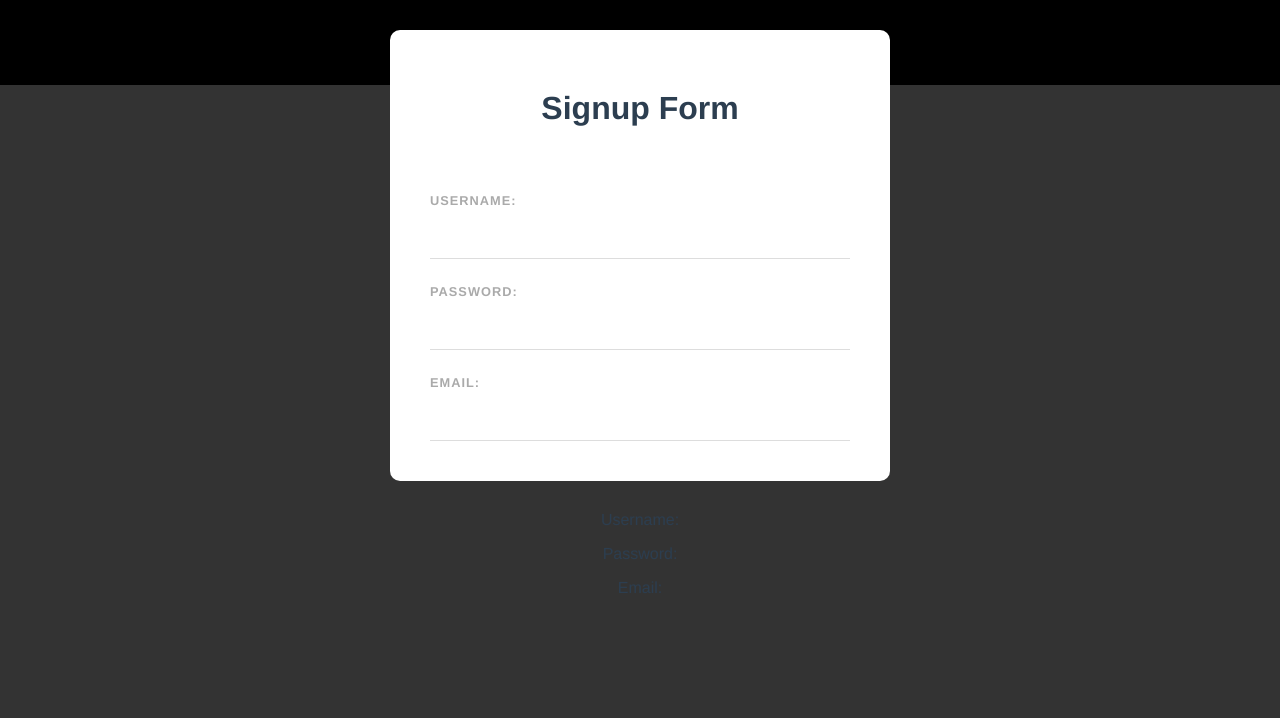
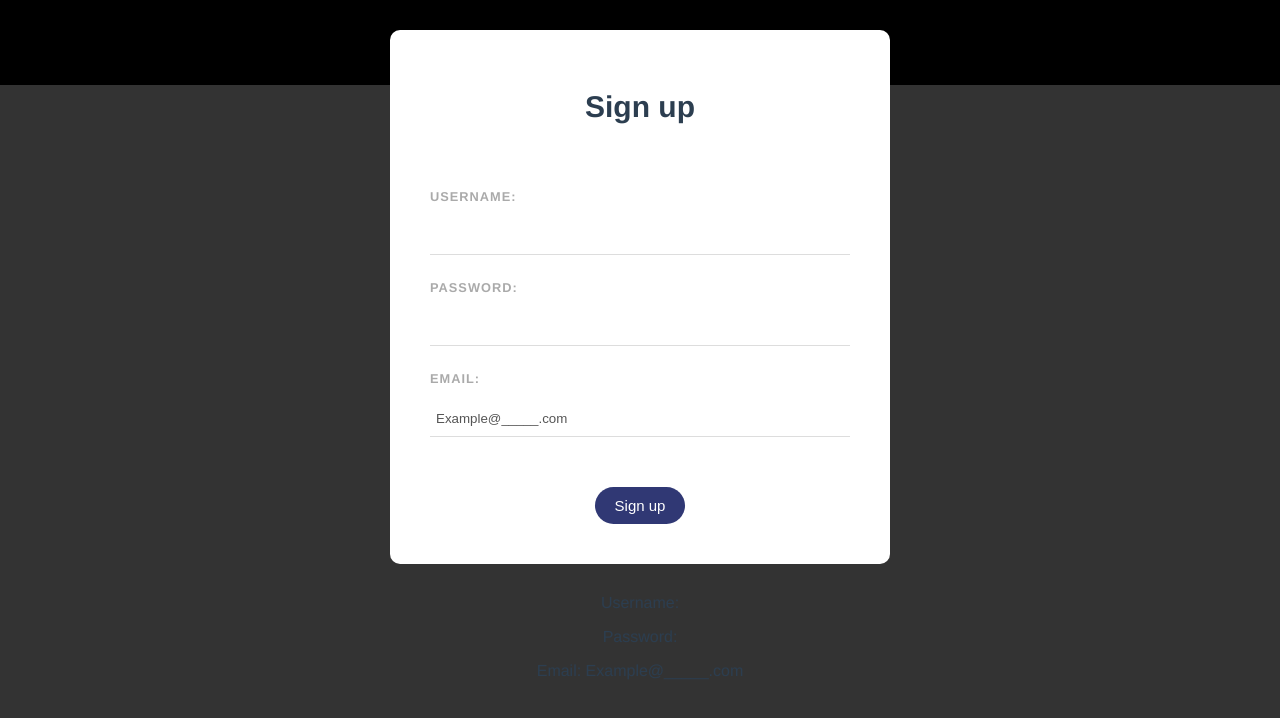
Before and after one commit to AlexKanakis5/Web, a Vue app in the folder Vue/VueTest/router-test/: page / in a window 1280 px wide. Both pictures are taken after a click on the button "Signup". Shown: the top 718 px of the page. Built offline with nearby package versions, Linux system fonts and the light colour scheme.

Commit message:
check TODO's + comments

```diff
--- a/Vue/VueTest/router-test/src/App.vue
+++ b/Vue/VueTest/router-test/src/App.vue
@@ -1,6 +1,6 @@
 /* TO DO:  1. Dont't show Signup on every page
         2. Make navigation Bar presentable
-        3. Make Signup button prettier
+        3. Make Signup button presentable
         4. Hide Signup button when user is Loged in
         5. Login button
 
--- a/Vue/VueTest/router-test/src/components/Signup.vue
+++ b/Vue/VueTest/router-test/src/components/Signup.vue
@@ -19,14 +19,24 @@ input fields και ισως να τα χειριστούμε στη βάση δ
 
 
       <form >
-          <h1> Signup Form </h1>
+        <h1> Sign up </h1>
+
+        <div class="form_labels">
             <label>Username:</label>
             <input type="username" required v-model="username">
             <label>Password:</label>
             <input type="password" required v-model="password">
             <label>Email:</label>
             <input type="email" required v-model="email">
+        </div> <!-- end form_labels-->
+
+        <div class="submit">
+            <button>Sign up</button>
+        </div>
+
       </form>
+
+
 
         <!--ayta ta paragraphs einai apla gia na emfanizoyme o,ti grafei o xrhsths sta input fields
         den exoyn kapoia praktikh xrhsimothta akoma alla deixnw oti tha einai eykolo na syndesoyme
@@ -43,7 +53,7 @@ export default {
     data()
     {
         return{
-            email: '',
+            email: 'Example@_____.com',
             username: '',
             password: ''
         }
@@ -74,6 +84,7 @@ export default {
         height: 100%
     }
     h1{
+        font-size: 30px;
         text-align: center;
         padding: 20px;
         margin-top: auto;
@@ -110,5 +121,18 @@ export default {
         color: #555;
 
     }
-
+    button
+    {
+        background: #303874;
+        border: 0;
+        padding: 10px 20px;
+        margin-top: 50px;
+        color: white;
+        border-radius: 20px;
+        font-size: 15px;
+    }
+    .submit
+    {
+        text-align: center;
+    }
 </style>
```
Lines whose indentation alone changed are shown as unchanged.
